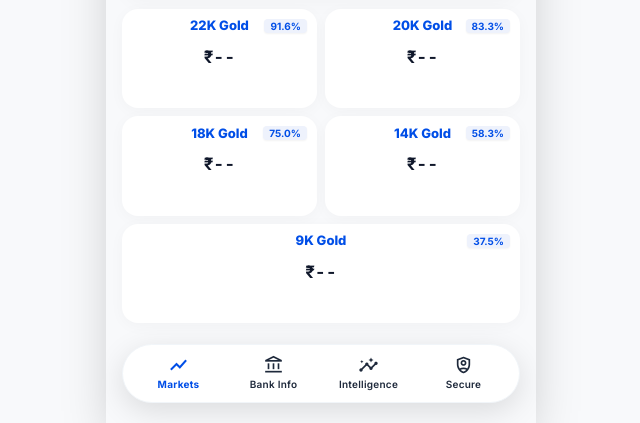
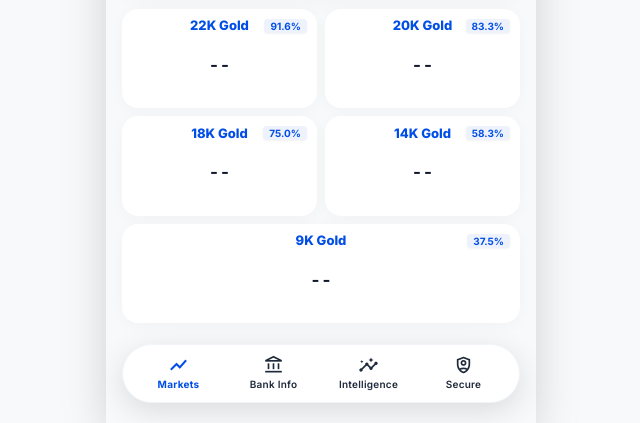
Before and after one commit to Kunal12788/HGFVYGKBB, a website built with Vite: page index.html in a window 1280 px wide. Shown: the part 377-800 px from the top of the page, without its empty margins (319-959 px from the left). Built offline with nearby package versions, Linux system fonts and the light colour scheme; some packages are replaced by stand-ins of ours; no server answers; the database is empty.

Commit message:
style: remove double rupee symbols and perfectly center the price text both vertically and horizontally within the grid cards

```diff
--- a/index.html
+++ b/index.html
@@ -101,7 +101,9 @@
                             <span class="bg-brand-light text-brand-blue text-[10px] font-bold px-1.5 py-0.5 rounded shadow-sm leading-none">91.6%</span>
                         </div>
                     </div>
-                    <div class="text-[17px] font-bold text-slate-900 tabular-nums relative z-10 text-center w-full pt-1 pb-2">₹<span id="gold-22k-price">--</span></div>
+                    <div class="flex-1 flex items-center justify-center w-full pb-2">
+                        <div class="text-[17px] font-bold text-slate-900 tabular-nums text-center"><span id="gold-22k-price">--</span></div>
+                    </div>
                 </div>
                 <!-- 20K -->
                 <div class="bg-white rounded-2xl shadow-[0_3px_15px_rgba(0,0,0,0.03)] flex flex-col justify-start p-2.5 gap-2 relative overflow-hidden">
@@ -112,7 +114,9 @@
                             <span class="bg-brand-light text-brand-blue text-[10px] font-bold px-1.5 py-0.5 rounded shadow-sm leading-none">83.3%</span>
                         </div>
                     </div>
-                    <div class="text-[17px] font-bold text-slate-900 tabular-nums relative z-10 text-center w-full pt-1 pb-2">₹<span id="gold-20k-price">--</span></div>
+                    <div class="flex-1 flex items-center justify-center w-full pb-2">
+                        <div class="text-[17px] font-bold text-slate-900 tabular-nums text-center"><span id="gold-20k-price">--</span></div>
+                    </div>
                 </div>
                 <!-- 18K -->
                 <div class="bg-white rounded-2xl shadow-[0_3px_15px_rgba(0,0,0,0.03)] flex flex-col justify-start p-2.5 gap-2 relative overflow-hidden">
@@ -123,7 +127,9 @@
                             <span class="bg-brand-light text-brand-blue text-[10px] font-bold px-1.5 py-0.5 rounded shadow-sm leading-none">75.0%</span>
                         </div>
                     </div>
-                    <div class="text-[17px] font-bold text-slate-900 tabular-nums relative z-10 text-center w-full pt-1 pb-2">₹<span id="gold-18k-price">--</span></div>
+                    <div class="flex-1 flex items-center justify-center w-full pb-2">
+                        <div class="text-[17px] font-bold text-slate-900 tabular-nums text-center"><span id="gold-18k-price">--</span></div>
+                    </div>
                 </div>
                 <!-- 14K -->
                 <div class="bg-white rounded-2xl shadow-[0_3px_15px_rgba(0,0,0,0.03)] flex flex-col justify-start p-2.5 gap-2 relative overflow-hidden">
@@ -134,7 +140,9 @@
                             <span class="bg-brand-light text-brand-blue text-[10px] font-bold px-1.5 py-0.5 rounded shadow-sm leading-none">58.3%</span>
                         </div>
                     </div>
-                    <div class="text-[17px] font-bold text-slate-900 tabular-nums relative z-10 text-center w-full pt-1 pb-2">₹<span id="gold-14k-price">--</span></div>
+                    <div class="flex-1 flex items-center justify-center w-full pb-2">
+                        <div class="text-[17px] font-bold text-slate-900 tabular-nums text-center"><span id="gold-14k-price">--</span></div>
+                    </div>
                 </div>
                 <!-- 9K (Horizontally Long via col-span-2) -->
                 <div class="col-span-2 bg-white rounded-2xl shadow-[0_3px_15px_rgba(0,0,0,0.03)] flex flex-col justify-start p-2.5 gap-2 relative overflow-hidden">
@@ -145,7 +153,9 @@
                             <span class="bg-brand-light text-brand-blue text-[10px] font-bold px-1.5 py-0.5 rounded shadow-sm leading-none">37.5%</span>
                         </div>
                     </div>
-                    <div class="text-[17px] font-bold text-slate-900 tabular-nums relative z-10 text-center w-full pt-1 pb-2">₹<span id="gold-9k-price">--</span></div>
+                    <div class="flex-1 flex items-center justify-center w-full pb-2">
+                        <div class="text-[17px] font-bold text-slate-900 tabular-nums text-center"><span id="gold-9k-price">--</span></div>
+                    </div>
                 </div>
             </div>
         </div>
```
